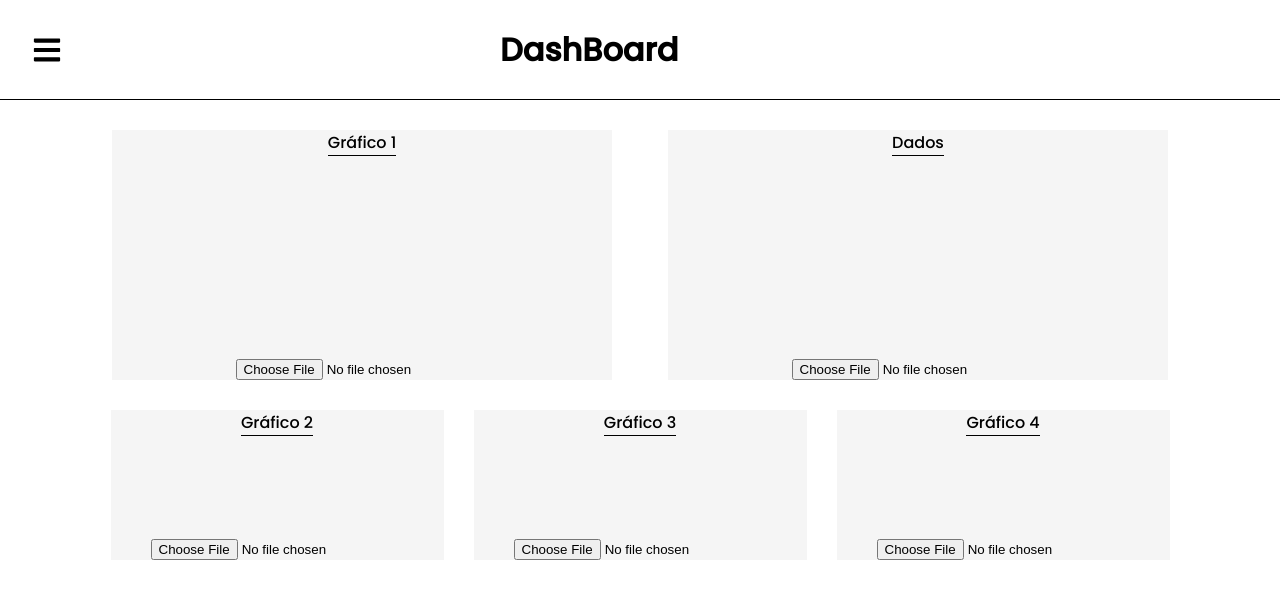
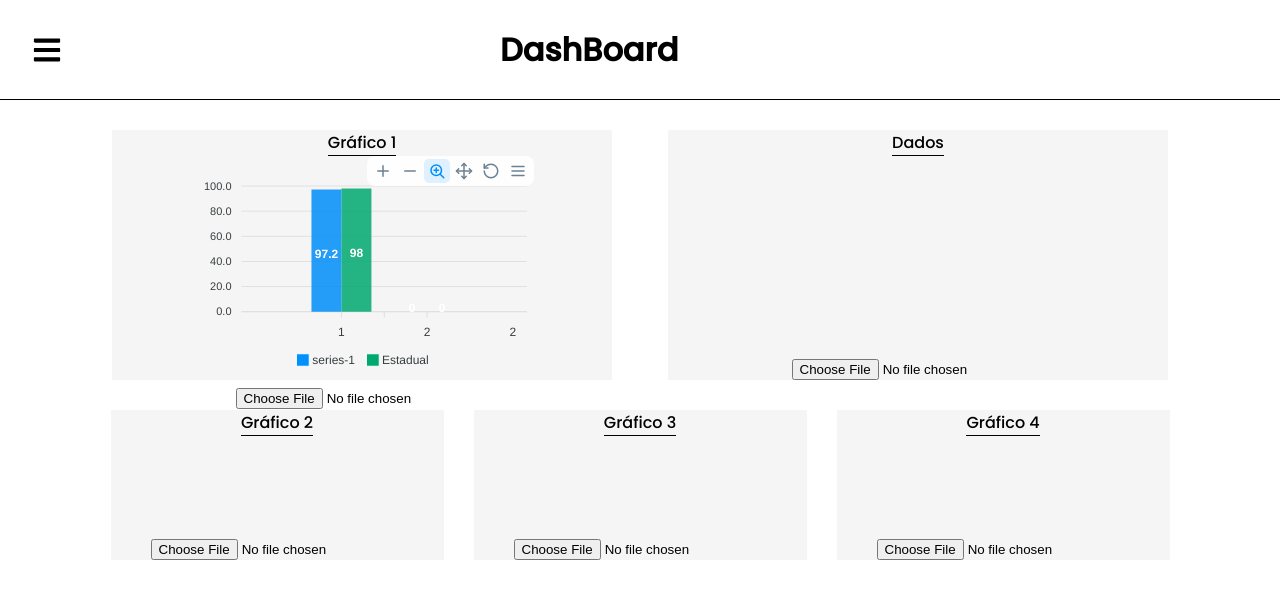
Before and after one commit to felipeoliveira25/dashboard-react, a React (Create React App) app: page / in a window 1280 px wide. Shown: the top 598 px of the page. Built offline with nearby package versions, Linux system fonts and the light colour scheme.

Commit message:
adicionando biblioteca ApexChats para a geração de gráficos

```diff
--- a/package.json
+++ b/package.json
@@ -9,6 +9,7 @@
     "chart.js": "^4.4.0",
     "papaparse": "^5.4.1",
     "react": "^18.2.0",
+    "react-apexcharts": "^1.4.1",
     "react-chartjs-2": "^5.2.0",
     "react-dom": "^18.2.0",
     "react-icons": "^4.12.0",
--- a/src/components/Grafic/index.js
+++ b/src/components/Grafic/index.js
@@ -1,6 +1,7 @@
 import { useState } from "react";
 import { Container } from "./style";
 import Papa from 'papaparse';
+import Chart from 'react-apexcharts'
 
 
 const Grafic = () => {
@@ -24,6 +25,37 @@ const Grafic = () => {
       })
     }
   }
+  const series = [{
+
+    data: [97.2, 0]
+
+  }, {
+    name: 'Estadual',
+    data: [98,0]
+  }]
+
+  const options = {
+    options: {
+      chart: {
+        height: 350,
+        type: 'bar',
+      },
+      stroke: {
+        show: true,
+        width: 2,
+        colors: ['transparent']
+      },
+      xaxis: {
+
+      },
+      yaxis: {
+        title: {
+          text:'Taxa'
+        }
+      }
+    }
+  }
+
 
 
 
@@ -32,6 +64,11 @@ const Grafic = () => {
             <div className="barra-sup">
                 <div className="grafic-aprov">
                   <p>Gráfico 1</p>
+                  <Chart
+                    options={options}
+                    series={series}
+                    type="bar"
+                    width={350}/>
 
 
                   <input type="file" accept=".csv" onChange={lerArquivo}></input>
```
Also changed, not shown: src/arquivos/dados-aprov3.csv, 1 other file (tests, documents, lock files or other folders).
